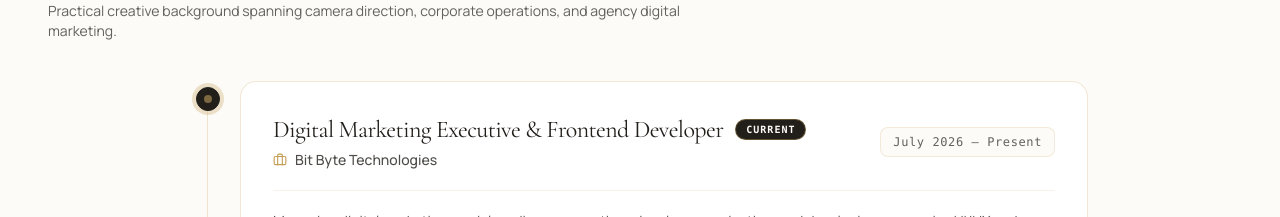
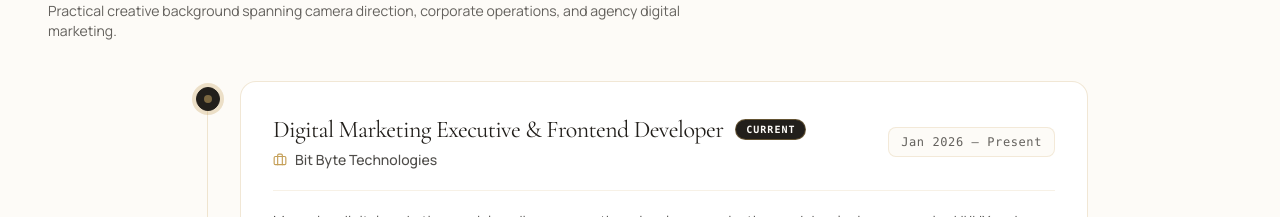
Before and after one commit to naveenjprakash114/Naveen-Portfolio-, a React (Vite) app: page / in a window 1280 px wide. Shown: the part 2307-2524 px from the top of the page. Built offline with nearby package versions, Linux system fonts and the light colour scheme.

Commit message:
feat: update current experience duration to Jan 2026 - Present

```diff
--- a/src/data/experience.js
+++ b/src/data/experience.js
@@ -3,7 +3,7 @@ export const experiences = [
     id: "bitbyte-technologies",
     company: "Bit Byte Technologies",
     role: "Digital Marketing Executive & Frontend Developer",
-    duration: "July 2026 – Present",
+    duration: "Jan 2026 – Present",
     isCurrent: true,
     summary: "Managing digital marketing, social media page curation, visual communication, and developing responsive UI/UX and React frontend interfaces.",
     responsibilities: [
--- a/src/data/portfolioData.js
+++ b/src/data/portfolioData.js
@@ -187,7 +187,7 @@ export const experienceTimeline = [
     id: "exp-3",
     company: "Bit Byte Technologies",
     role: "Digital Marketing Executive & Frontend Developer",
-    duration: "July 2026 – Present",
+    duration: "Jan 2026 – Present",
     isCurrent: true,
     summary: "Leading digital marketing, social media page curation, visual communication, and developing responsive UI/UX and React frontend interfaces.",
     responsibilities: [
```
